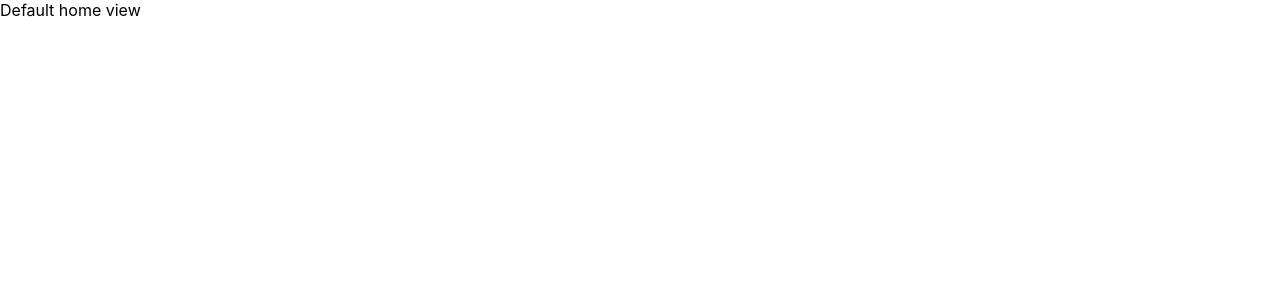
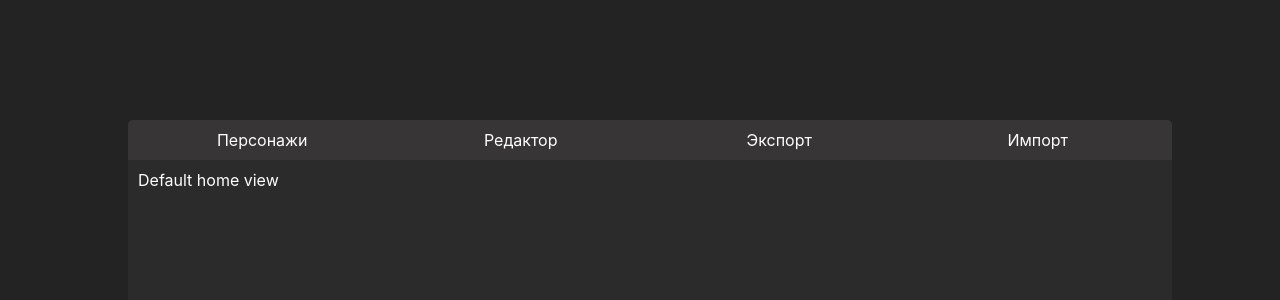
Before and after one commit to lol1kn1ght/CharactersEditor, a React (Create React App) app: page / in a window 1280 px wide. Shown: the top 300 px of the page. Built offline with nearby package versions, Linux system fonts and the light colour scheme.

Commit message:
feat: начал разработку интерфейса

```diff
--- a/src/App.scss
+++ b/src/App.scss
@@ -1,2 +1,7 @@
-.App {
+.app {
+  display: flex;
+  min-height: 100vh;
+  align-items: center;
+  justify-content: center;
+  flex-direction: column;
 }
--- a/src/App.tsx
+++ b/src/App.tsx
@@ -5,9 +5,17 @@ import './App.scss'
 import { Character } from './entities/Character'
 
 export const App = () => {
-  const character = new Character('LoliKnight')
+  const character = new Character('LoliKnight').editParameters({
+    power: 3,
+    agility: 5,
+  })
+
+  character.selfDamage()
+  character.selfDamage()
 
   console.log(character)
+  const character2 = new Character(character.toJSON())
+  console.log(character2.setName('lolik2'))
 
   return (
     <div className="app">
--- a/src/index.tsx
+++ b/src/index.tsx
@@ -6,9 +6,7 @@ import { BrowserRouter } from 'react-router-dom'
 
 const root = ReactDOM.createRoot(document.getElementById('root') as HTMLElement)
 root.render(
-  <React.StrictMode>
-    <BrowserRouter>
-      <App />
-    </BrowserRouter>
-  </React.StrictMode>
+  <BrowserRouter>
+    <App />
+  </BrowserRouter>
 )
--- a/src/pages/Home/Home.scss
+++ b/src/pages/Home/Home.scss
@@ -0,0 +1,11 @@
+.home-wrapper {
+  width: 80%;
+  height: max-content;
+
+  .content {
+    height: 500px;
+    width: 100%;
+    padding: 10px;
+    background: #2c2b2b;
+  }
+}
--- a/src/pages/Home/Home.tsx
+++ b/src/pages/Home/Home.tsx
@@ -1,15 +1,23 @@
 import { Navigate, Route, Routes } from 'react-router-dom'
 import { Default } from './views/Default'
 import { Editor } from './views/Editor'
+import './Home.scss'
+import { Navigation } from './components/Navigation'
 
 export const Home = () => {
   return (
     <div className="home-wrapper">
-      <Routes>
-        <Route path="/" element={<Default />} />
-        <Route path="/editor" element={<Editor />} />
-        <Route path="*" element={<Navigate to="/not-found" />} />
-      </Routes>
+      <div className="navigation">
+        <Navigation />
+      </div>
+
+      <div className="content">
+        <Routes>
+          <Route path="/" element={<Default />} />
+          <Route path="/editor" element={<Editor />} />
+          <Route path="*" element={<Navigate to="/not-found" />} />
+        </Routes>
+      </div>
     </div>
   )
 }
--- /dev/null
+++ b/src/pages/Home/components/Navigation/Navigation.scss
@@ -0,0 +1,27 @@
+._navigation {
+  width: 100%;
+  padding: 10px;
+  background: #373535;
+  border-top-right-radius: 5px;
+  border-top-left-radius: 5px;
+
+  .controls {
+    display: flex;
+    align-items: center;
+    flex-direction: row;
+    gap: 10px;
+    justify-content: space-around;
+
+    .control {
+      flex: 1 0;
+      text-align: center;
+      user-select: none;
+      cursor: pointer;
+      transition: all 0.2s;
+
+      &:hover {
+        background: rgba($color: #373535, $alpha: 0.3);
+      }
+    }
+  }
+}
--- /dev/null
+++ b/src/pages/Home/components/Navigation/Navigation.tsx
@@ -0,0 +1,14 @@
+import './Navigation.scss'
+
+export const Navigation = () => {
+  return (
+    <div className="_navigation">
+      <div className="controls">
+        <div className="control">Персонажи</div>
+        <div className="control">Редактор</div>
+        <div className="control">Экспорт</div>
+        <div className="control">Импорт</div>
+      </div>
+    </div>
+  )
+}
--- /dev/null
+++ b/src/pages/Home/components/Navigation/index.tsx
@@ -0,0 +1 @@
+export * from './Navigation'
--- a/src/styles/index.scss
+++ b/src/styles/index.scss
@@ -5,4 +5,6 @@ body {
     sans-serif;
   -webkit-font-smoothing: antialiased;
   -moz-osx-font-smoothing: grayscale;
+  background: #232323;
+  color: white;
 }
```
